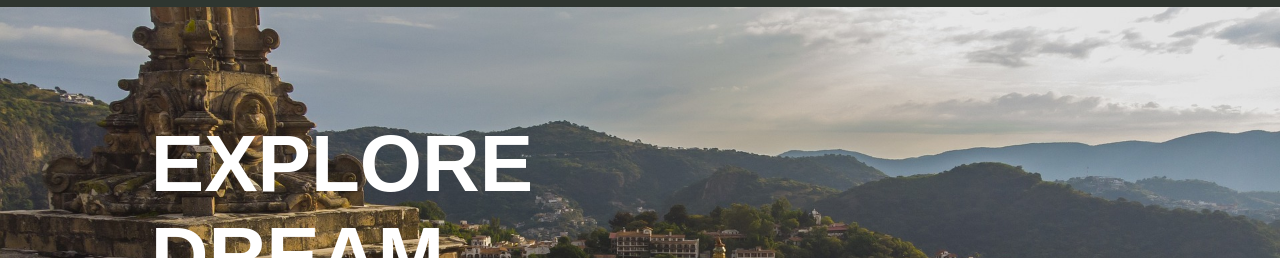
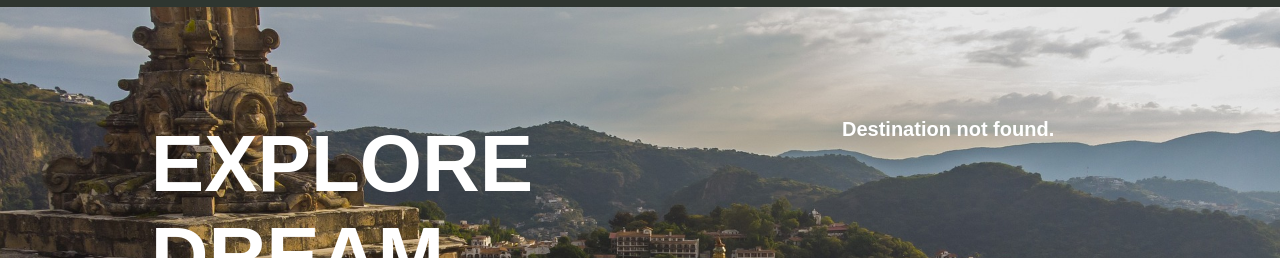
Before and after one commit to mtorbin/travelRecommendation, a plain HTML site: page travel_recommendation.html in a window 1280 px wide. Both pictures are taken after typing "Sample" into the empty fields and a click on the button "Search". Shown: the part 118-376 px from the top of the page. Drawn offline with Linux system fonts and the light colour scheme.

Commit message:
Update files

```diff
--- a/travel_recommendation.css
+++ b/travel_recommendation.css
@@ -154,3 +154,15 @@ button:hover {
   font-weight: bolder;
   border-radius: 15px;
 }
+
+#result {
+  position: absolute;
+  top: 13%;
+  left: 65%;
+  color: white;
+  padding: 10px;
+  background-color: rgb(0 0 0 / 0);
+  font-family: Arial, sans-serif;
+  font-size: 20px;
+  font-weight: bolder;
+}
--- a/travel_recommendation.html
+++ b/travel_recommendation.html
@@ -40,6 +40,7 @@
             <img src="youtube.png" alt="youtube" class="social-media-img">
         </div>
         <button class="overlay-button">BOOK NOW</button>
+        <div id="result"></div>
     </div>
 
 
--- a/travel_recommendation.js
+++ b/travel_recommendation.js
@@ -0,0 +1,56 @@
+const input = document.querySelector('#destinationInput');
+const btnSearch = document.querySelector('#btnSearch');
+const btnClear = document.querySelector('#btnClear');
+const resultDiv = document.querySelector('#result');
+const destinations = {
+  country: 'countries',
+  countries: 'countries',
+  temple: 'temples',
+  temples: 'temples',
+  beach: 'beaches',
+  beaches: 'beaches'
+};
+
+function searchDestination() {
+  const inputText = input.value.toLowerCase();
+  // console.log(inputText);
+  // resultDiv.innerHTML = inputText;
+
+
+  fetch('travel_recommendation_api.json')
+    .then(response => response.json())
+    .then(data => {
+      let destination = undefined;
+      if (Object.hasOwn(destinations, inputText)) {
+        destination = destinations[inputText];
+      } else { destination = false; }
+
+      // const condition = data.conditions.find(item => item.name.toLowerCase() === input);
+
+      if (destination) {
+
+
+        // const symptoms = condition.symptoms.join(', ');
+        // const prevention = condition.prevention.join(', ');
+        // const treatment = condition.treatment;
+
+        resultDiv.innerHTML = `<h2>${data.destination[0].name}</h2>`;
+        // resultDiv.innerHTML += `<img src="${condition.imagesrc}" alt="hjh">`;
+
+        // resultDiv.innerHTML += `<p><strong>Symptoms:</strong> ${symptoms}</p>`;
+        // resultDiv.innerHTML += `<p><strong>Prevention:</strong> ${prevention}</p>`;
+        // resultDiv.innerHTML += `<p><strong>Treatment:</strong> ${treatment}</p>`;
+      } else {
+        resultDiv.innerHTML = 'Destination not found.';
+      }
+    })
+    .catch(error => {
+      console.error('Error:', error);
+      resultDiv.innerHTML = 'An error occurred while fetching data.';
+    });
+
+
+
+}
+
+btnSearch.addEventListener('click', searchDestination);
```
